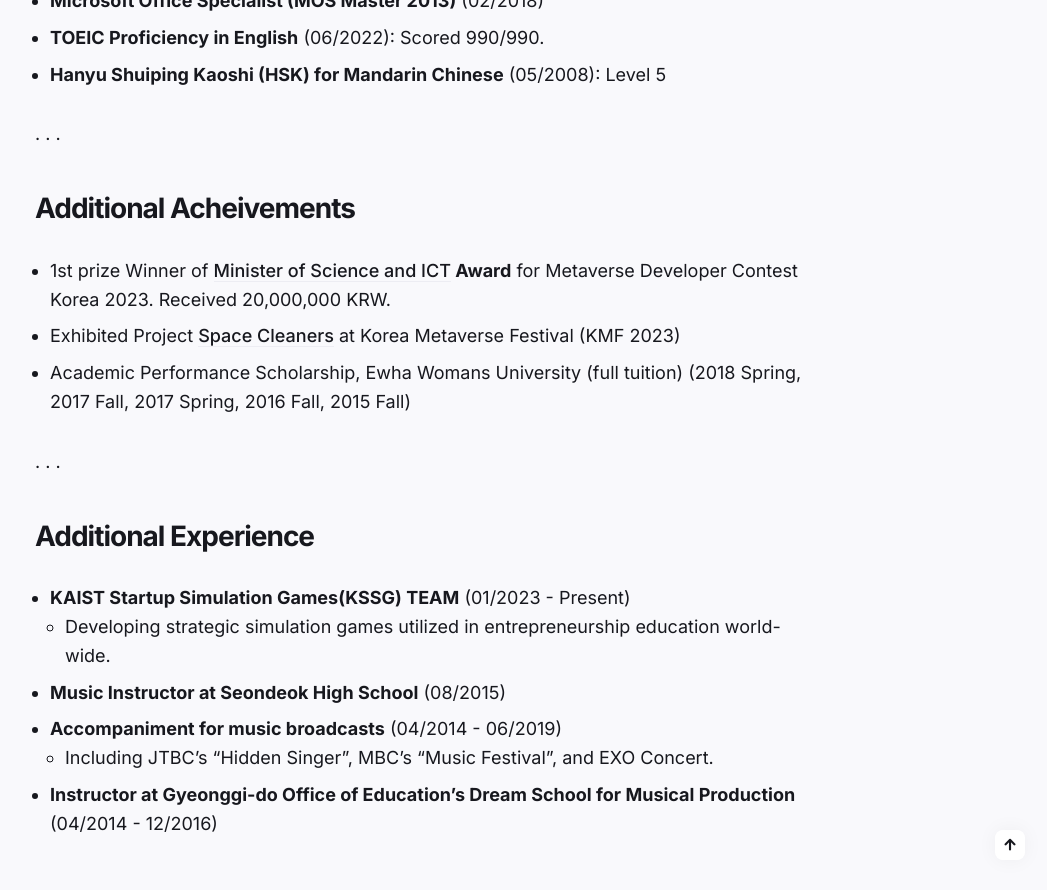
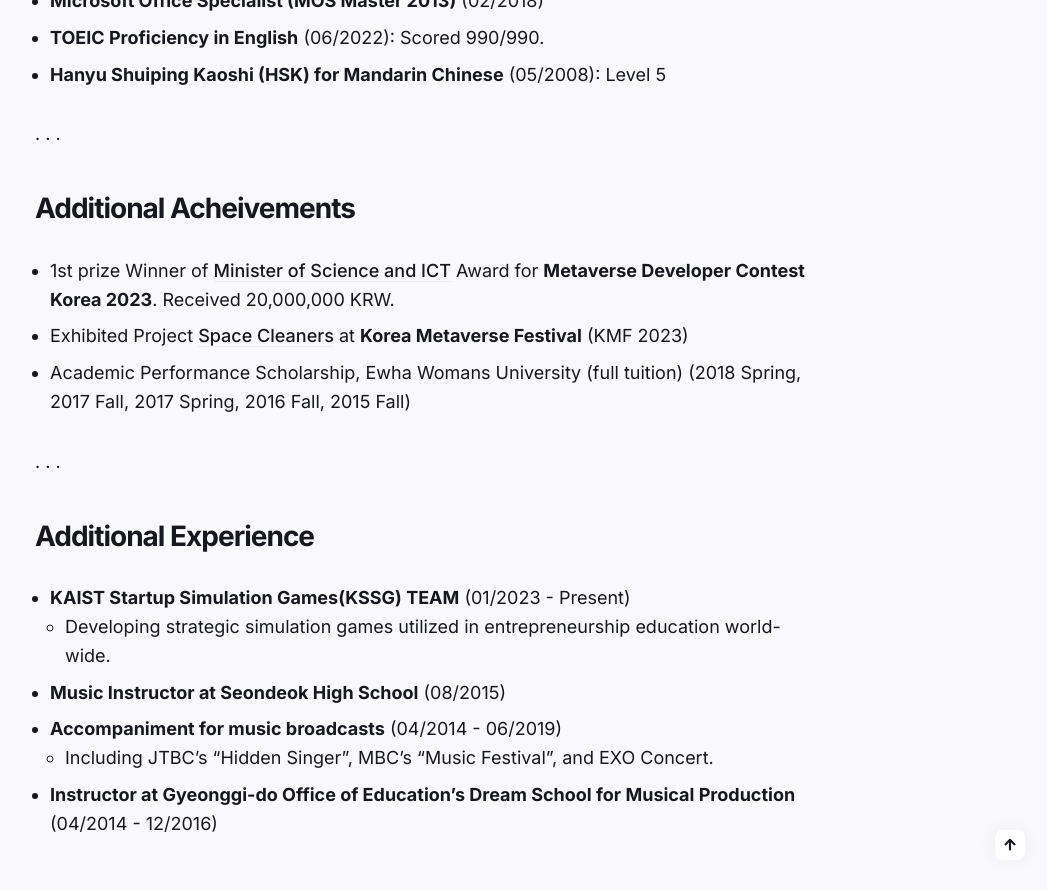
Before and after one commit to haeundev/haeundev.github.io, a Jekyll site: the page built from _pages/CV.md, in a window 1280 px wide and 900 px high, scrolled down 2539 px. Shown: the top 890 px of the window, without its empty margins (215-1262 px from the left). Built offline with Jekyll 4.4.1, drawn with Linux system fonts in a browser that asks for light colours.

Commit message:
changed bold part

```diff
--- a/_pages/CV.md
+++ b/_pages/CV.md
@@ -56,8 +56,8 @@ image: '/images/01.png'
 ---
 
 ## Additional Acheivements
-- 1st prize Winner of **[Minister of Science and ICT](https://www.msit.go.kr/index.do) Award** for Metaverse Developer Contest Korea 2023. Received 20,000,000 KRW.
-- Exhibited Project [Space Cleaners](https://haeundev.github.io/spacecleaners/) at Korea Metaverse Festival (KMF 2023)
+- 1st prize Winner of [Minister of Science and ICT](https://www.msit.go.kr/index.do) Award for **Metaverse Developer Contest Korea 2023**. Received 20,000,000 KRW.
+- Exhibited Project [Space Cleaners](https://haeundev.github.io/spacecleaners/) at **Korea Metaverse Festival** (KMF 2023)
 - Academic Performance Scholarship, Ewha Womans University (full tuition) (2018 Spring, 2017 Fall, 2017 Spring, 2016 Fall, 2015 Fall)
 
 ---
```
